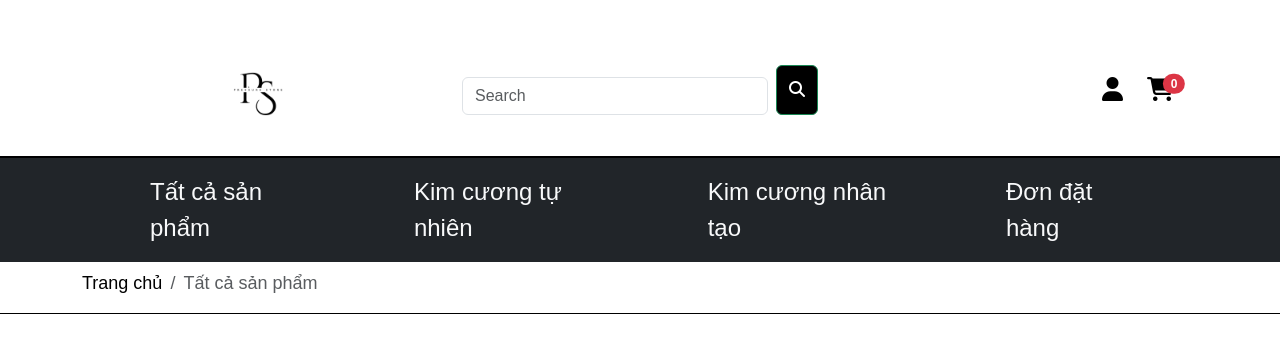
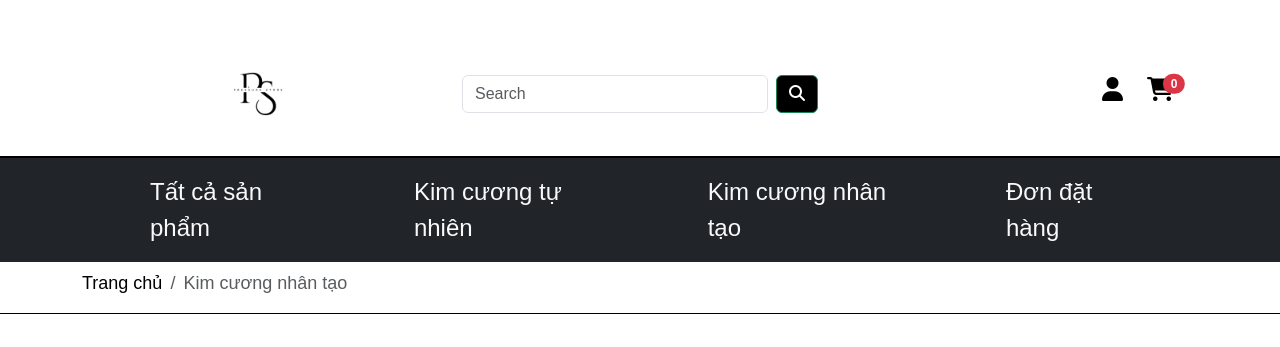
Before and after one commit to SiroBaby/doancosonganh, a React (Create React App) app: page /Artificial in a window 1280 px wide. Shown: the top 347 px of the page. Built offline with nearby package versions, Linux system fonts and the light colour scheme; no server answers.

Commit message:
sửa mục chuyển trang với css

```diff
--- a/src/components/AllProducts.js
+++ b/src/components/AllProducts.js
@@ -77,8 +77,8 @@ const AllProducts = () => {
                         </div>
                         <div className="col-md-4 py-4">
                             <form className="d-flex text-white" role="search">
-                                <input className="form-control me-2" type="search" placeholder="Search" aria-label="Search" />
-                                <button className="btn btn-outline-success bg-black" type="submit">
+                                <input className="form-control me-2 mt-2" type="search" placeholder="Search" aria-label="Search" />
+                                <button className="btn btn-outline-success bg-black mt-2" type="submit">
                                     <i className="fas fa-search text-white"></i>
                                 </button>
                             </form>
--- a/src/components/Artificial.js
+++ b/src/components/Artificial.js
@@ -77,8 +77,8 @@ const AllProducts = () => {
                         </div>
                         <div className="col-md-4 py-4">
                             <form className="d-flex text-white" role="search">
-                                <input className="form-control me-2" type="search" placeholder="Search" aria-label="Search" />
-                                <button className="btn btn-outline-success bg-black" type="submit">
+                                <input className="form-control me-2 mt-2" type="search" placeholder="Search" aria-label="Search" />
+                                <button className="btn btn-outline-success bg-black mt-2" type="submit">
                                     <i className="fas fa-search text-white"></i>
                                 </button>
                             </form>
@@ -147,7 +147,7 @@ const AllProducts = () => {
                         <nav aria-label="breadcrumb">
                             <ol className="breadcrumb">
                                 <li className="breadcrumb-item"><a className="trangchu text-black" onClick={() => navigate("/")}>Trang chủ</a></li>
-                                <li className="breadcrumb-item active" aria-current="page">Tất cả sản phẩm</li>
+                                <li className="breadcrumb-item active" aria-current="page">Kim cương nhân tạo</li>
                             </ol>
                         </nav>
                     </div>
--- a/src/components/Natural.js
+++ b/src/components/Natural.js
@@ -77,8 +77,8 @@ const AllProducts = () => {
                         </div>
                         <div className="col-md-4 py-4">
                             <form className="d-flex text-white" role="search">
-                                <input className="form-control me-2" type="search" placeholder="Search" aria-label="Search" />
-                                <button className="btn btn-outline-success bg-black" type="submit">
+                                <input className="form-control me-2 mt-2" type="search" placeholder="Search" aria-label="Search" />
+                                <button className="btn btn-outline-success bg-black mt-2" type="submit">
                                     <i className="fas fa-search text-white"></i>
                                 </button>
                             </form>
@@ -147,7 +147,7 @@ const AllProducts = () => {
                         <nav aria-label="breadcrumb">
                             <ol className="breadcrumb">
                                 <li className="breadcrumb-item"><a className="trangchu text-black" onClick={() => navigate("/")}>Trang chủ</a></li>
-                                <li className="breadcrumb-item active" aria-current="page">Tất cả sản phẩm</li>
+                                <li className="breadcrumb-item active" aria-current="page">Kim cương tự nhiên</li>
                             </ol>
                         </nav>
                     </div>
--- a/src/components/Trangchu.js
+++ b/src/components/Trangchu.js
@@ -99,14 +99,14 @@ const Trangchu = () => {
                                     role="search"
                                 >
                                     <input
-                                        className="form-control me-2 mb-3"
+                                        className="form-control me-2 mt-2"
                                         type="search"
                                         placeholder="Search"
                                         aria-label="Search"
                                         onChange={handleWeightChange} // Bắt sự kiện thay đổi trọng lượng tìm kiếm
                                     ></input>
                                     <button
-                                        className="btn btn-outline-success bg-black mb-1"
+                                        className="btn btn-outline-success bg-black mt-2"
                                         type="submit"
                                     >
                                         <i className="fas fa-search text-white"></i>
--- a/src/components/order.js
+++ b/src/components/order.js
@@ -66,13 +66,13 @@ const Order = () => {
                                     role="search"
                                 >
                                     <input
-                                        className="form-control me-2 mb-3"
+                                        className="form-control me-2 mt-2"
                                         type="search"
                                         placeholder="Search"
                                         aria-label="Search"
                                     ></input>
                                     <button
-                                        className="btn btn-outline-success bg-black mb-1"
+                                        className="btn btn-outline-success bg-black mt-2"
                                         type="submit"
                                     >
                                         <i className="fas fa-search text-white"></i>
```
